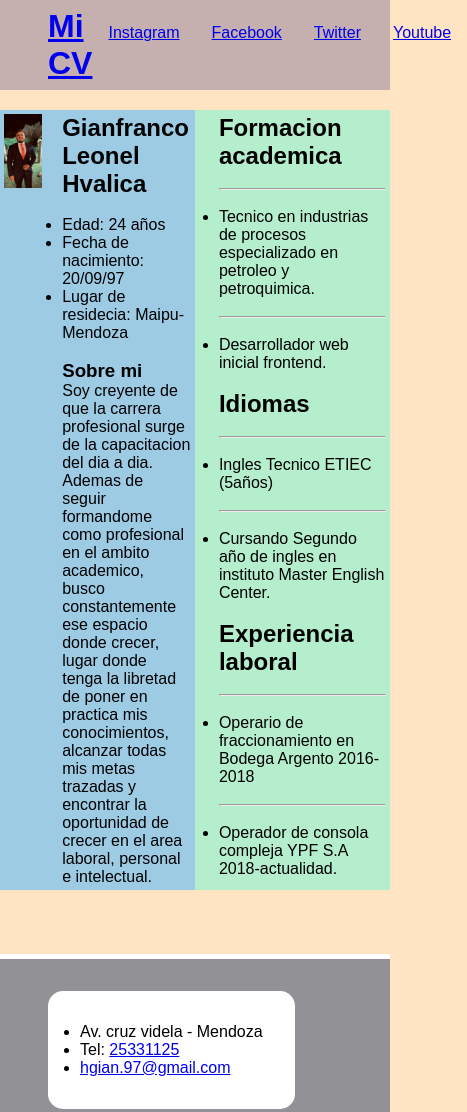
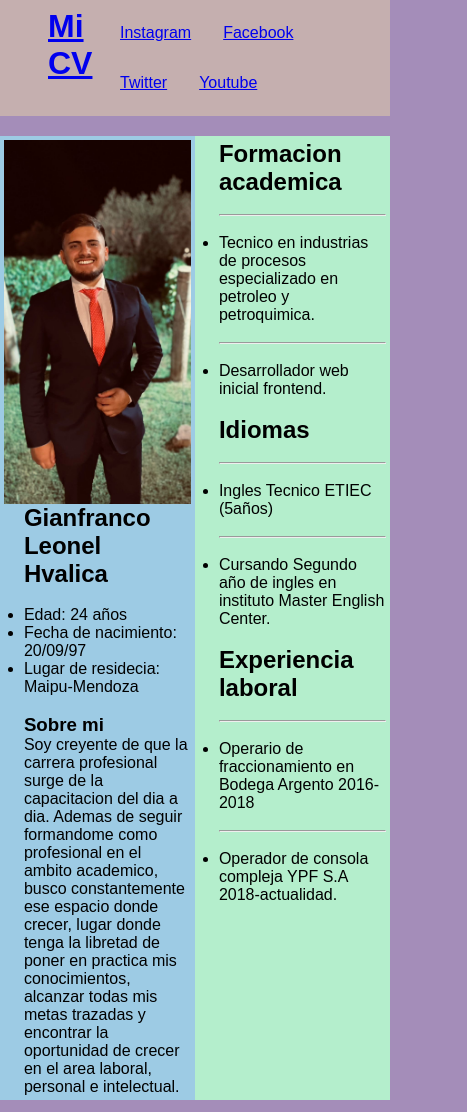
Before and after one commit to Giansito20/Tarea.01, a plain HTML site: page index.html in a window 390 px wide. Shown: the top 1112 px of the page, 467 px wide, since content can reach past the window. Drawn offline with Linux system fonts and the light colour scheme.

Commit message:
tarea modificada

```diff
--- a/css/estilo.css
+++ b/css/estilo.css
@@ -89,10 +89,34 @@ body {
 
 
 
-@media screen and (min-width: 500px) and (max-width:800px) {
+@media screen and (min-width: 1px) and (max-width:800px) {
 
     body {
         background-color: rgb(164, 141, 185);
     }
 
+    #contenedor img{
+        width: 100%;
+        flex-wrap: wrap
+    }
+
+
+    .segundo{
+        background: rgb(157, 203, 228);
+        width: 50%;
+        padding: 1%;
+        flex-wrap: wrap;
+    }
+
+    .tercero{
+        background: rgb(180, 238, 204);
+        padding: 1%;
+        flex-wrap: wrap;
+        width: 50%;
+    }
+    .navbar ul{
+        flex-wrap: wrap;
+        list-style-type: none;
+    }
+
 }
```
